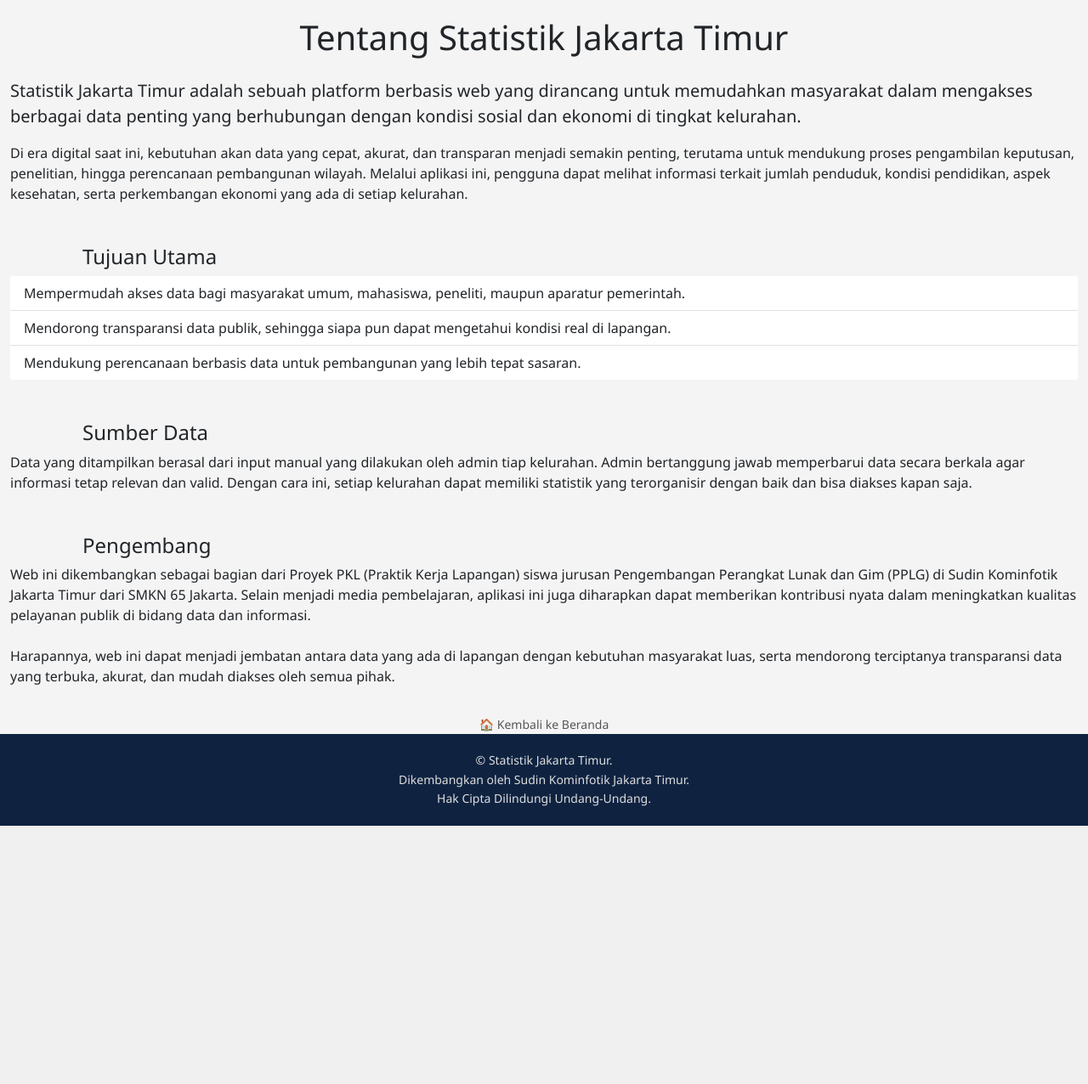
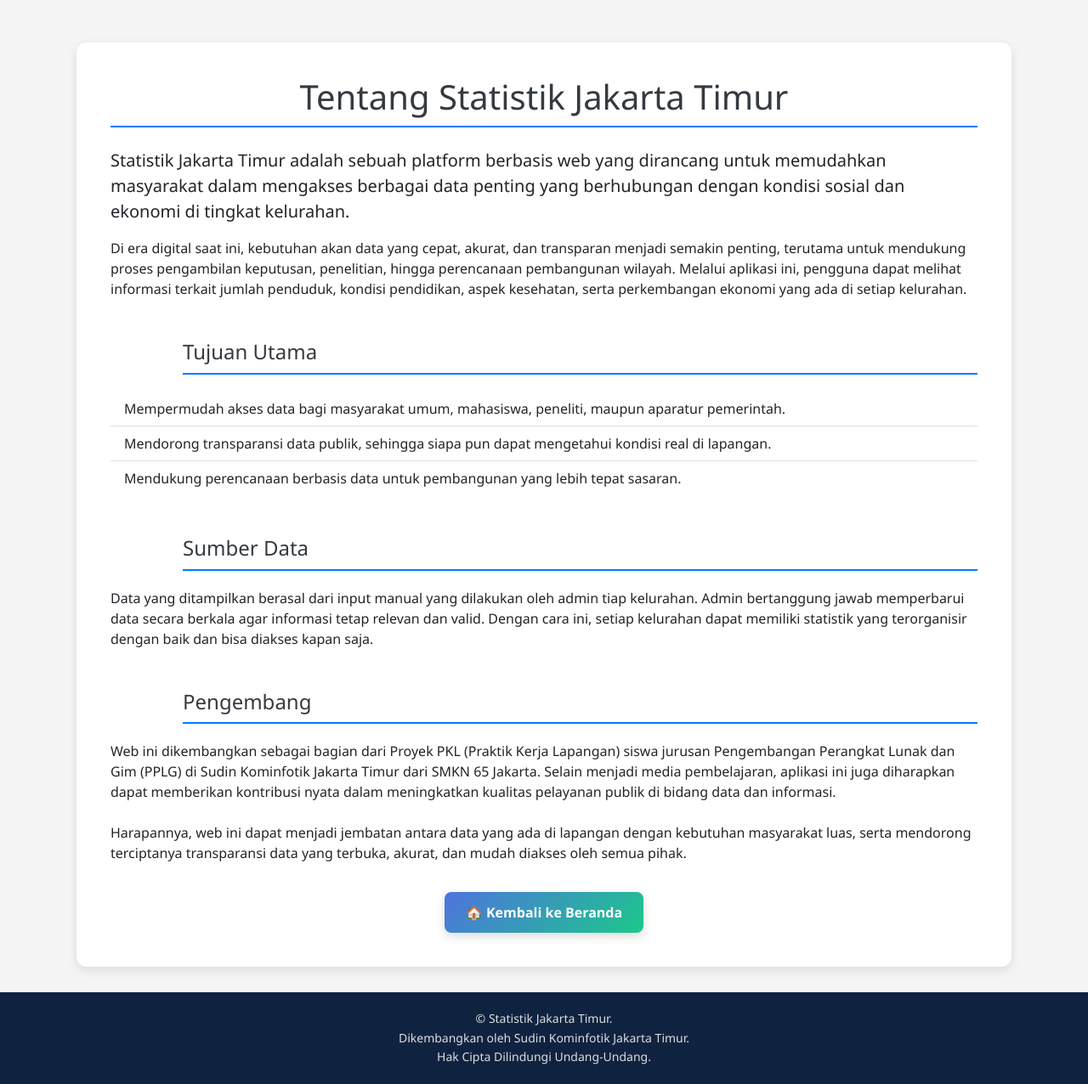
Before and after one commit to mimii03/statistik-jaktim, a PHP site: page /tentang.php in a window 1280 px wide. Shown: the part 60-1336 px from the top of the page at 85% size. Before the commit the page ends 1032 px from the top, so only its background shows below. Run offline with PHP 8.4, Linux system fonts and the light colour scheme.

Commit message:
sincinsc

```diff
--- a/style.css
+++ b/style.css
@@ -689,3 +689,46 @@ footer p {
   border-radius: 8px;
   box-shadow: 0 3px 8px rgba(0,0,0,0.05);
 }
+
+.btn-beranda {
+  display: inline-block;
+  padding: 12px 25px;
+  font-size: 16px;
+  font-weight: 600;
+  color: #fff;
+  background: linear-gradient(135deg, #4e73df, #1cc88a);
+  border: none;
+  border-radius: 8px;
+  text-decoration: none;
+  text-align: center;
+  box-shadow: 0 4px 12px rgba(0, 0, 0, 0.15);
+  transition: all 0.3s ease;
+}
+
+.btn-beranda:hover {
+  background: linear-gradient(135deg, #3655b3, #17a673);
+  transform: translateY(-2px);
+  box-shadow: 0 6px 15px rgba(0, 0, 0, 0.2);
+}
+
+.btn-beranda:active {
+  transform: translateY(1px);
+  box-shadow: 0 3px 8px rgba(0, 0, 0, 0.15);
+}
+
+.content-box {
+     background: #fff;
+     border-radius: 12px;
+     padding: 40px;
+     box-shadow: 0 4px 12px rgba(0,0,0,0.1);
+    margin: 30px auto;
+    width: 100%;
+     max-width: 1100px;
+    }
+
+    .section-title {
+      color: #343a40;
+      border-bottom: 2px solid #007bff;
+      padding-bottom: 10px;
+      margin-bottom: 20px;
+    }
```
